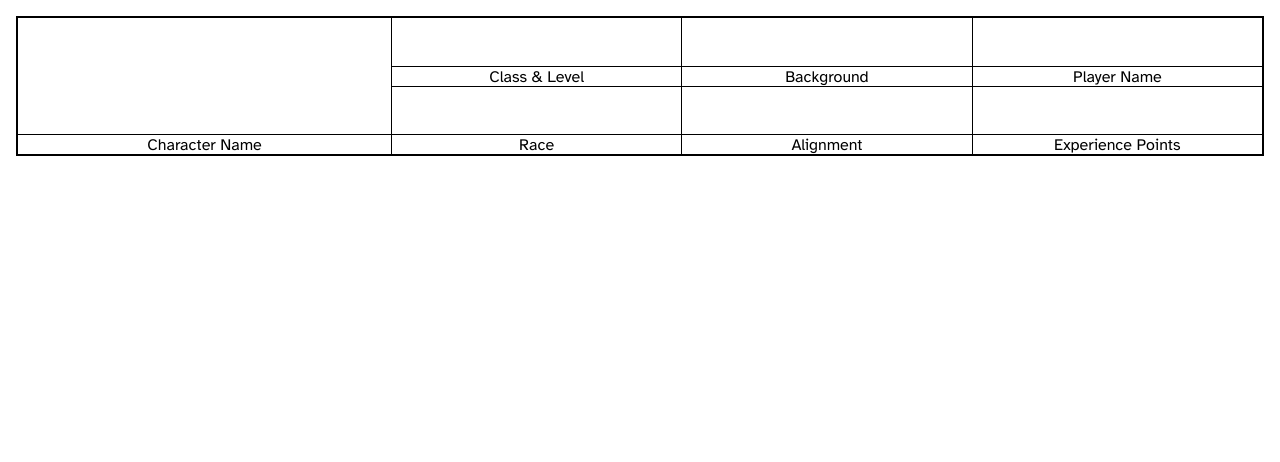
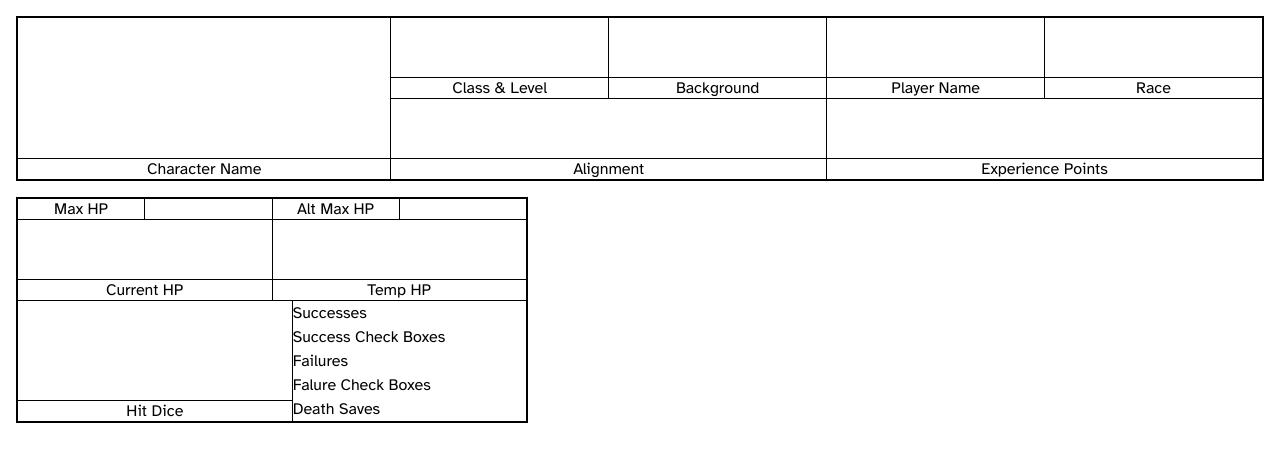
Before and after one commit to sheldon-groeneveld/5e-Character-Sheet, a React (Vite) app: page /CharacterName in a window 1280 px wide. Shown: the top 462 px of the page. Built offline with nearby package versions, Linux system fonts and the light colour scheme.

Commit message:
create character health section. adjust info box atom styling

```diff
--- a/src/components/CharacterInfo/CharacterInfo.scss
+++ b/src/components/CharacterInfo/CharacterInfo.scss
@@ -4,7 +4,7 @@
   display: flex;
   flex-direction: column;
   flex-wrap: nowrap;
-  height: 280px;
+  // height: 280px;
   margin: 16px;
   gap: 1px;
   border: 2px solid $border-default;
@@ -12,7 +12,7 @@
 
   @include tablet {
     flex-direction: row;
-    height: 140px;
+    // height: 140px;
   }
 
   &__wrapper {
@@ -27,23 +27,4 @@
       height: 100%;
     }
   }
-
-  &__item {
-    flex: 1 1 30%;
-    display: flex;
-    flex-direction: column;
-    background-color: $primary-background;
-  }
-
-  &__input {
-    flex-grow: 1;
-  }
-
-  &__label {
-    width: 100%;
-    border-top: 1px solid $border-default;
-    text-align: center;
-    height: 20px;
-    line-height: 20px;
-  }
 }
--- /dev/null
+++ b/src/components/HealthInfo/HealthInfo.scss
@@ -0,0 +1,37 @@
+@use "../../styles/partials/abstracts" as *;
+
+.health-info {
+  display: flex;
+  flex-direction: row;
+  flex-wrap: wrap;
+  width: 40%;
+  margin: 16px;
+  gap: 1px;
+  border: 2px solid $border-default;
+  background-color: $border-default;
+
+  &__container {
+    width: 100%;
+    display: flex;
+    flex-direction: row;
+    flex-wrap: nowrap;
+    gap: 1px;
+  }
+
+  &__box {
+    &--row {
+      flex-direction: row-reverse;
+      min-height: 0;
+      max-height: 20px;
+      width: 40%;
+      & > * {
+        width: 50%;
+      }
+    }
+  }
+
+  &__wrapper {
+    flex-grow: 1;
+    background-color: $primary-background;
+  }
+}
--- /dev/null
+++ b/src/components/HealthInfo/HealthInfo.tsx
@@ -0,0 +1,45 @@
+import InfoBox from "../atoms/InfoBox/InfoBox";
+import "./HealthInfo.scss";
+
+function HealthInfo() {
+  return (
+    <section className="health-info">
+      <div className="health-info__container">
+        <InfoBox
+          id="max-hp"
+          text="Max HP"
+          mainClassName="health-info__box health-info__box--row"
+        />
+        <InfoBox
+          id="alt-max-hp"
+          text="Alt Max HP"
+          mainClassName="health-info__box health-info__box--row"
+        />
+      </div>
+      <div className="health-info__container">
+        <InfoBox
+          id="current-hp"
+          text="Current HP"
+          mainClassName="health-info__box"
+        />
+        <InfoBox id="temp-hp" text="Temp HP" mainClassName="health-info__box" />
+      </div>
+      <div className="health-info__container">
+        <InfoBox
+          id="hit-dice"
+          text="Hit Dice"
+          mainClassName="health-info__box"
+        />
+        <div className="health-info__wrapper">
+          <label htmlFor="">Successes</label>
+          <div>Success Check Boxes</div>
+          <label htmlFor="">Failures</label>
+          <div>Falure Check Boxes</div>
+          <p>Death Saves</p>
+        </div>
+      </div>
+    </section>
+  );
+}
+
+export default HealthInfo;
--- a/src/components/atoms/InfoBox/InfoBox.scss
+++ b/src/components/atoms/InfoBox/InfoBox.scss
@@ -1,20 +1,26 @@
 @use "../../../styles/partials/abstracts" as *;
 
 .info-box {
-  flex: 1 1 30%;
+  flex-grow: 1;
+  min-height: 80px;
   display: flex;
   flex-direction: column;
-  background-color: $primary-background;
+  background-color: $border-default;
+  gap: 1px;
 
   &__input {
     flex-grow: 1;
+    text-align: center;
   }
 
   &__label {
-    width: 100%;
-    border-top: 1px solid $border-default;
     text-align: center;
     height: 20px;
     line-height: 20px;
+    background-color: $primary-background;
+  }
+
+  &__copy {
+    padding: 0 8px;
   }
 }
--- a/src/components/atoms/InfoBox/InfoBox.tsx
+++ b/src/components/atoms/InfoBox/InfoBox.tsx
@@ -3,14 +3,15 @@ import "./InfoBox.scss";
 interface props {
   id: string;
   text: string;
+  mainClassName?: string;
 }
 
-function InfoBox({ id, text }: props) {
+function InfoBox({ id, text, mainClassName }: props) {
   return (
-    <div className="info-box">
+    <div className={`info-box ${mainClassName}`}>
       <input type="text" id={id} className="info-box__input" />
       <label htmlFor={id} className="info-box__label">
-        {text}
+        <p className="info-box__copy">{text}</p>
       </label>
     </div>
   );
--- a/src/pages/CharacterPage/CharacterPage.tsx
+++ b/src/pages/CharacterPage/CharacterPage.tsx
@@ -2,6 +2,7 @@ import { useParams } from "react-router-dom";
 import { useState } from "react";
 
 import CharacterInfo from "../../components/CharacterInfo/CharacterInfo";
+import HealthInfo from "../../components/HealthInfo/HealthInfo";
 
 function CharacterPage() {
   const { CharacterName } = useParams();
@@ -15,6 +16,7 @@ function CharacterPage() {
     <>
       <main>
         <CharacterInfo />
+        <HealthInfo />
       </main>
     </>
   );
```
